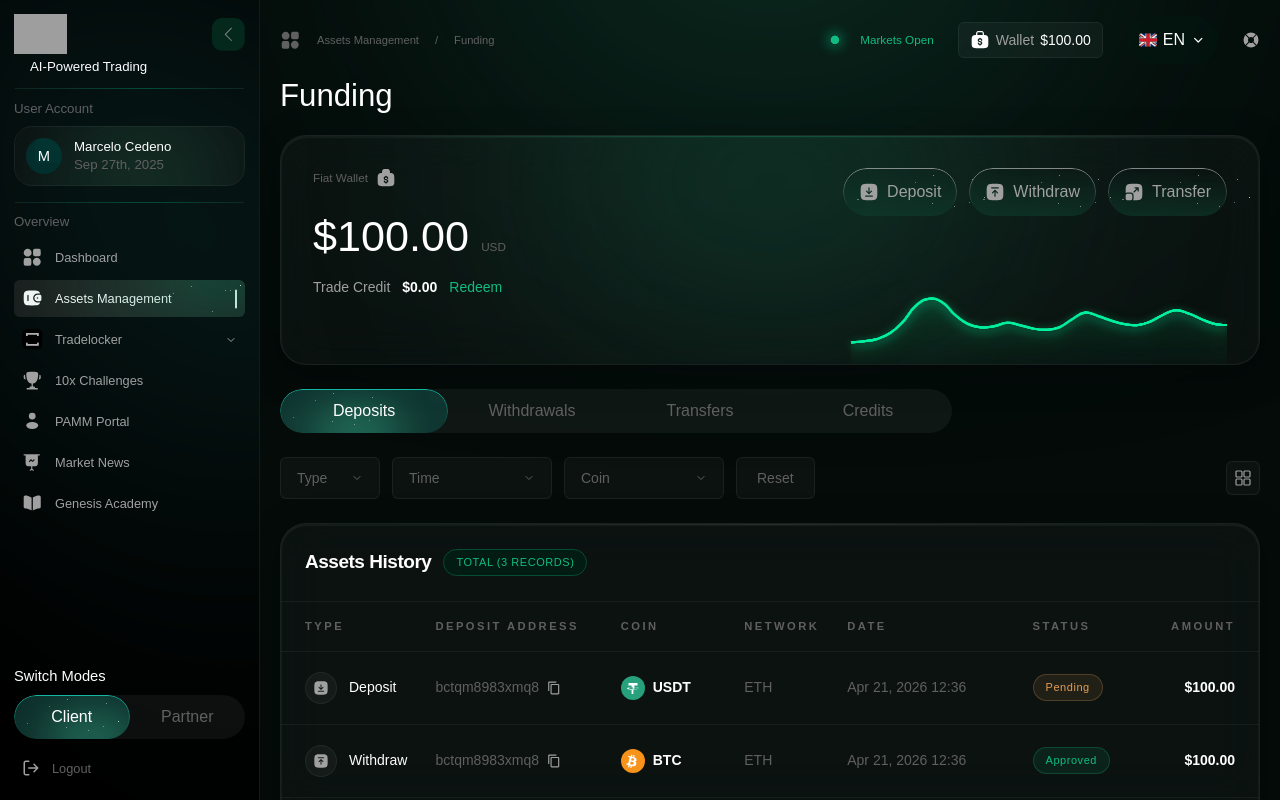
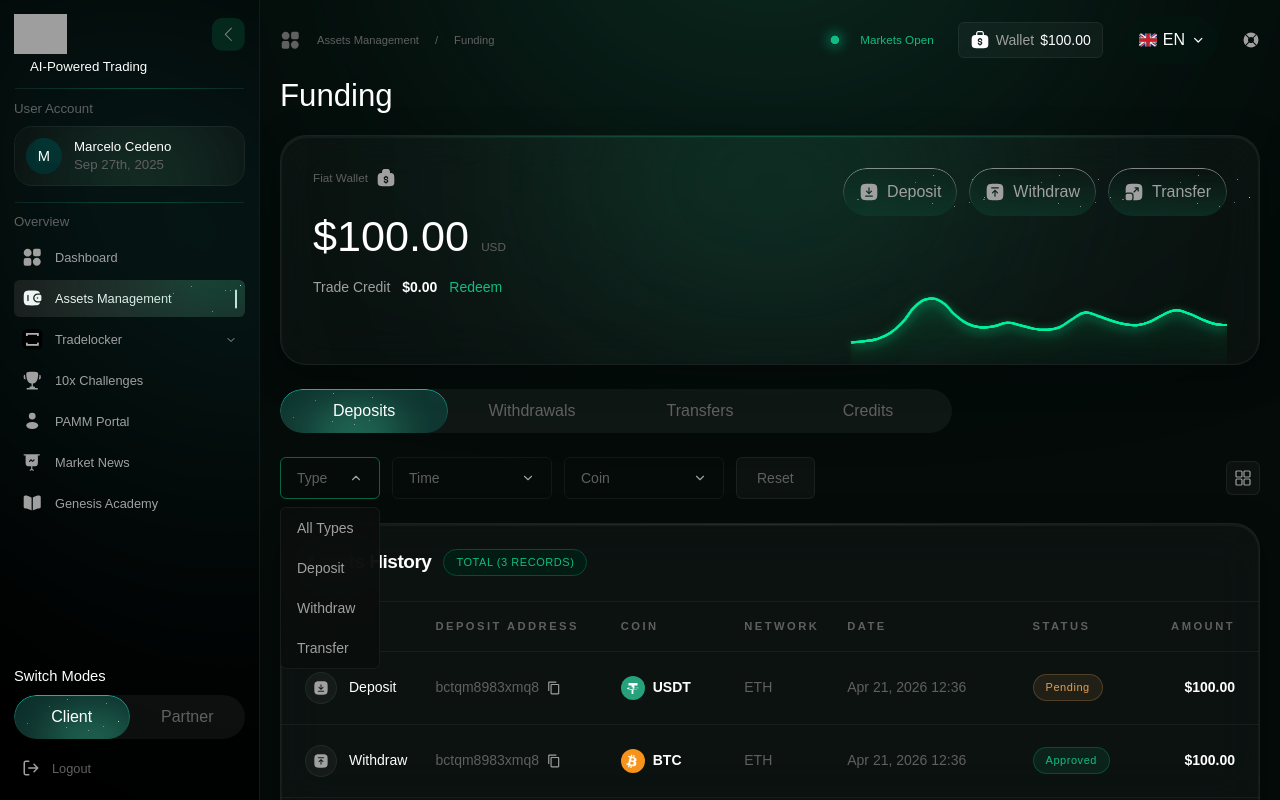
Before and after one commit to Mdx2025/GenesisFxDashboardMDX, a React (Vite) app: page /assets-management in a window 1280 px wide. Both pictures are taken after a click on the button "Type". Built offline with nearby package versions, Linux system fonts and the light colour scheme; grey boxes are pictures that could not be loaded; a web font is replaced by a local one.

Commit message:
feat: replace filter dropdowns with GlassSelect sm variant

```diff
--- a/src/components/ui/GlassSelect.tsx
+++ b/src/components/ui/GlassSelect.tsx
@@ -14,14 +14,21 @@ interface GlassSelectProps {
   placeholder?: string
   label?: string
   id?: string
+  size?: 'sm' | 'default'
   onChange?: (value: string) => void
 }
 
-export function GlassSelect({ options, defaultValue, placeholder = 'Select...', label, id, onChange }: GlassSelectProps) {
+const SIZE_STYLES = {
+  default: { trigger: 'h-12 px-4 rounded-xl', dropdown: 'rounded-xl', item: 'px-4 py-3' },
+  sm: { trigger: 'h-[42px] px-4 rounded-sm', dropdown: 'rounded-sm', item: 'px-4 py-2.5' },
+} as const
+
+export function GlassSelect({ options, defaultValue, placeholder = 'Select...', label, id, size = 'default', onChange }: GlassSelectProps) {
   const [open, setOpen] = useState(false)
   const [selected, setSelected] = useState<GlassSelectOption | null>(
     defaultValue ? options.find(o => o.value === defaultValue) || null : null
   )
+  const s = SIZE_STYLES[size]
   const ref = useRef<HTMLDivElement>(null)
   const dropdownRef = useRef<HTMLUListElement>(null)
   const isFirstRender = useRef(true)
@@ -66,10 +73,10 @@ export function GlassSelect({ options, defaultValue, placeholder = 'Select...',
         id={id}
         type="button"
         onClick={() => setOpen(!open)}
-        className={`w-full h-12 px-4 rounded-xl bg-transparent border text-sm text-left flex items-center justify-between gap-2 transition-colors cursor-pointer focus:outline-none ${
+        className={`w-full ${s.trigger} bg-transparent border text-sm text-left flex items-center justify-between gap-2 transition-colors cursor-pointer focus:outline-none ${
           open
             ? 'border-gfx-green-500/50 text-white'
-            : 'border-white/10 text-white hover:border-white/20'
+            : 'border-white/[0.06] text-white hover:border-white/10'
         }`}
         aria-haspopup="listbox"
         aria-expanded={open}
@@ -92,7 +99,7 @@ export function GlassSelect({ options, defaultValue, placeholder = 'Select...',
       <ul
         ref={dropdownRef}
         role="listbox"
-        className="absolute left-0 right-0 top-full mt-2 rounded-xl overflow-hidden z-50 border border-white/[0.06]"
+        className={`absolute left-0 right-0 top-full mt-2 ${s.dropdown} overflow-hidden z-50 border border-white/[0.06]`}
         style={{ background: 'rgba(10, 14, 12, 0.92)', backdropFilter: 'blur(24px)', WebkitBackdropFilter: 'blur(24px)' }}
       >
         {options.map((option) => {
@@ -102,7 +109,7 @@ export function GlassSelect({ options, defaultValue, placeholder = 'Select...',
               <button
                 type="button"
                 onClick={() => handleSelect(option)}
-                className={`w-full flex items-center gap-3 px-4 py-3 text-left text-sm transition-colors cursor-pointer hover:bg-white/[0.06] ${
+                className={`w-full flex items-center gap-3 ${s.item} text-left text-sm transition-colors cursor-pointer hover:bg-white/[0.06] ${
                   isSelected ? 'bg-white/[0.04] text-gfx-green-500' : 'text-gfx-neutral-500 hover:text-white'
                 }`}
               >
--- a/src/pages/AssetsManagementPage.tsx
+++ b/src/pages/AssetsManagementPage.tsx
@@ -1,7 +1,7 @@
 import { useState } from 'react'
 import { Sidebar } from '@/components/dashboard/Sidebar'
 import { TopBar } from '@/components/dashboard/TopBar'
-import { GlassCard, SparkleButton, ModeToggle, FloatingNavBar, Badge } from '@/components/ui'
+import { GlassCard, SparkleButton, ModeToggle, FloatingNavBar, Badge, GlassSelect } from '@/components/ui'
 import { DepositIcon, WithdrawIcon, TransferIcon, ChevronDownIcon } from '@/components/icons'
 import { PortfolioChart, defaultChartConfig } from '@/components/charts/PortfolioChart'
 import { assetTransactions } from '@/data/assets-history'
@@ -157,9 +157,44 @@ export default function AssetsManagementPage() {
 
           <section aria-label="Assets History">
             <div className="flex items-center gap-3 mb-6 flex-wrap" role="group" aria-label="Transaction filters">
-              <FilterDropdown label="Type" />
-              <FilterDropdown label="Time" wide />
-              <FilterDropdown label="Coin" wide />
+              <div className="min-w-[100px]">
+                <GlassSelect
+                  size="sm"
+                  placeholder="Type"
+                  options={[
+                    { value: 'all', label: 'All Types' },
+                    { value: 'deposit', label: 'Deposit' },
+                    { value: 'withdraw', label: 'Withdraw' },
+                    { value: 'transfer', label: 'Transfer' },
+                  ]}
+                />
+              </div>
+              <div className="min-w-[160px]">
+                <GlassSelect
+                  size="sm"
+                  placeholder="Time"
+                  options={[
+                    { value: 'all', label: 'All Time' },
+                    { value: '24h', label: 'Last 24h' },
+                    { value: '7d', label: 'Last 7 Days' },
+                    { value: '30d', label: 'Last 30 Days' },
+                    { value: '90d', label: 'Last 90 Days' },
+                  ]}
+                />
+              </div>
+              <div className="min-w-[160px]">
+                <GlassSelect
+                  size="sm"
+                  placeholder="Coin"
+                  options={[
+                    { value: 'all', label: 'All Coins' },
+                    { value: 'usdt', label: 'USDT' },
+                    { value: 'btc', label: 'BTC' },
+                    { value: 'usdc', label: 'USDC' },
+                    { value: 'eth', label: 'ETH' },
+                  ]}
+                />
+              </div>
               <button
                 className="px-5 py-2.5 rounded-sm border border-white/[0.06] bg-white/[0.03] text-gfx-neutral-300 text-sm hover:text-white hover:border-white/10 transition-colors cursor-pointer focus-visible:ring-2 focus-visible:ring-gfx-green-500 focus-visible:outline-none"
                 aria-label="Reset all filters"
```
Also changed, not shown: 5 other files (tests, documents, lock files or other folders).
